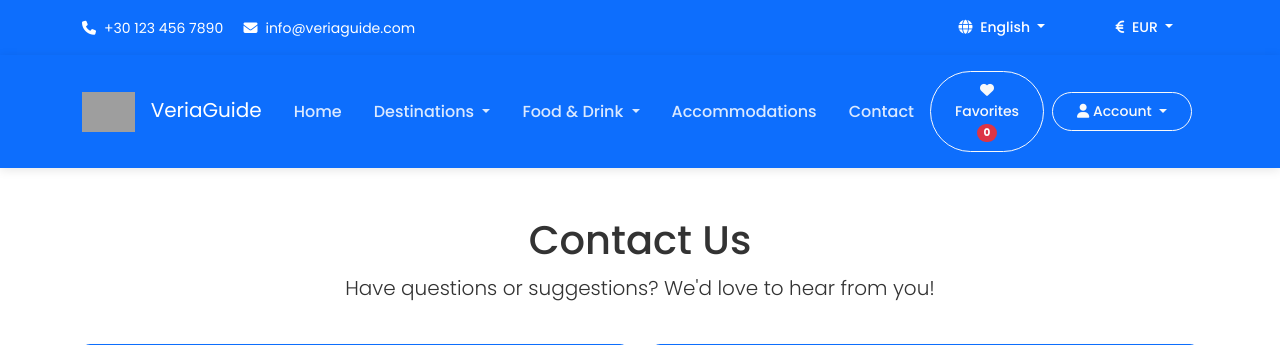
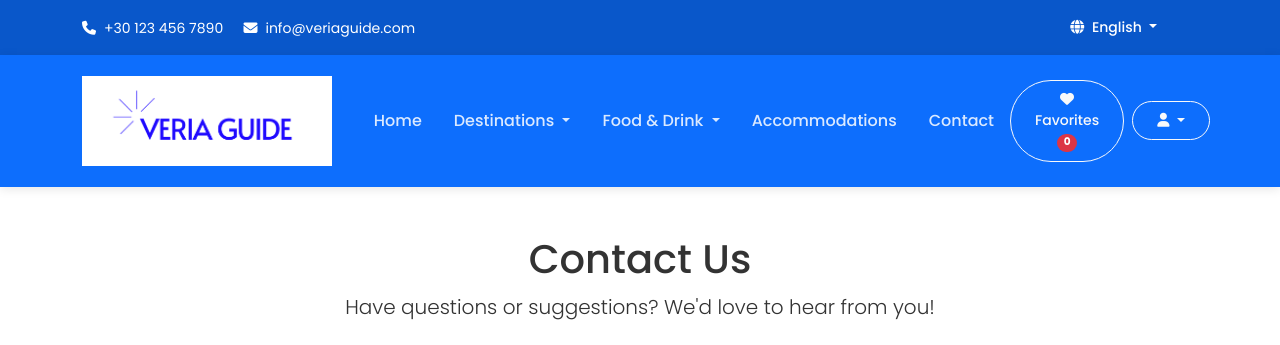
Before and after one commit to telemahos/veriaguide, a FastAPI app: page /contact in a window 1280 px wide. Shown: the top 345 px of the page. Run offline with FastAPI, Linux system fonts and the light colour scheme; some libraries are stand-ins or nearby versions; grey boxes are pictures that could not be loaded.

Commit message:
Logo and some colors in header changes

```diff
--- a/frontend/templates/base/layout.html
+++ b/frontend/templates/base/layout.html
@@ -67,7 +67,7 @@
     <!-- Header -->
     <header>
         <!-- Top navbar -->
-        <div class="bg-primary py-2 d-none d-lg-block">
+        <div class="header-upper py-2 d-none d-lg-block" style="background-color: #0957ca">
             <div class="container">
                 <div class="row align-items-center">
                     <div class="col-md-6">
@@ -95,7 +95,7 @@
                                 <li><a class="dropdown-item" href="#">German</a></li>
                             </ul>
                         </div>
-                        <div class="dropdown d-inline-block">
+                        <!-- <div class="dropdown d-inline-block">
                             <button class="btn btn-sm text-white dropdown-toggle" type="button" data-bs-toggle="dropdown">
                                 <i class="fas fa-euro-sign me-1"></i> EUR
                             </button>
@@ -104,7 +104,7 @@
                                 <li><a class="dropdown-item" href="#">USD</a></li>
                                 <li><a class="dropdown-item" href="#">GBP</a></li>
                             </ul>
-                        </div>
+                        </div> -->
                     </div>
                 </div>
             </div>
@@ -114,8 +114,7 @@
         <nav class="navbar navbar-expand-lg navbar-dark bg-primary">
             <div class="container">
                 <a class="navbar-brand" href="/">
-                    <img src="/static/img/logo.png" alt="VeriaGuide" height="40">
-                    VeriaGuide
+                    <img src="/static/img/veria-guide-logo.png" alt="VeriaGuide" height="90" style="padding: 0 20px; background: #fff;">
                 </a>
                 <button class="navbar-toggler" type="button" data-bs-toggle="collapse" data-bs-target="#navbarMain">
                     <span class="navbar-toggler-icon"></span>
@@ -164,7 +163,7 @@
                         </a>
                         <div class="dropdown me-2">
                             <button class="btn btn-outline-light btn-sm dropdown-toggle rounded-pill" type="button" data-bs-toggle="dropdown">
-                                <i class="fas fa-user"></i> <span class="d-none d-md-inline">Account</span>
+                                <i class="fas fa-user"></i> <span class="d-none d-md-inline"></span>
                             </button>
                             <ul class="dropdown-menu dropdown-menu-end">
                                 <li><a class="dropdown-item" href="#">Sign In</a></li>
```
Also changed, not shown: frontend/static/img/veria-guide-logo.png (added).
